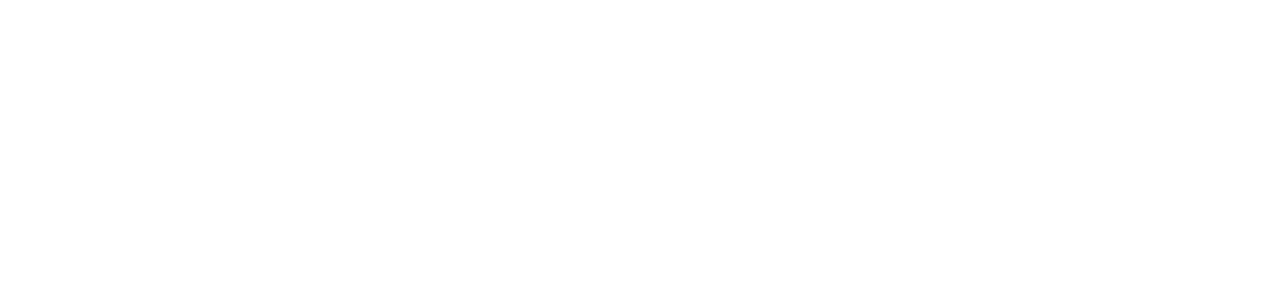
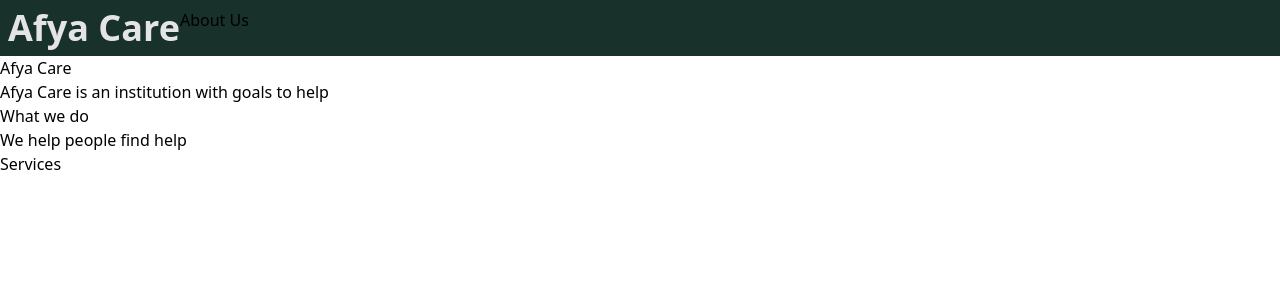
Before and after one commit to Ianmwia/react-capstone-med, a React (Vite) app: page /about in a window 1280 px wide. Shown: the top 300 px of the page. Built offline with nearby package versions, Linux system fonts and the light colour scheme.

Commit message:
creating the navigation and landing and about page

```diff
--- /dev/null
+++ b/components/Footer.jsx
@@ -0,0 +1,7 @@
+export default function Footer(){
+    return(
+        <footer>
+            <p>&copy; 2025 Afya Care</p>
+        </footer>
+    )
+}
--- /dev/null
+++ b/components/Navbar.jsx
@@ -0,0 +1,15 @@
+import { Link } from 'react-router-dom'
+export default function Navbar(){
+    return(
+        <>
+        <nav className='flex bg-[#18312b] p-2'>
+            <div>
+                <Link to='/'>
+                <h1 className='text-4xl font-bold text-zinc-200'>Afya Care</h1>
+                </Link>
+            </div>
+            <Link to='/about'>About Us</Link>
+        </nav>
+        </>
+    )
+}
--- /dev/null
+++ b/pages/About.jsx
@@ -0,0 +1,21 @@
+import Navbar from '../components/Navbar'
+export default function About(){
+    return(
+        <>
+        <Navbar/>
+        <div>
+            <div>
+                <h1>Afya Care</h1>
+            </div>
+            <div>
+                <p>Afya Care is an institution with goals to help </p>
+            </div>
+            <div>
+                <h3>What we do</h3>
+                <p>We help people find help</p>
+            </div>
+            <div>Services</div>
+        </div>
+        </>
+    )
+}
--- /dev/null
+++ b/pages/LandingPage.jsx
@@ -0,0 +1,13 @@
+import Navbar from '../components/Navbar'
+export default function LandingPage(){
+    return(
+        <>
+        <Navbar/>
+        <div>
+            <h2>Afya Care, Your trusted partner in healthcare and mental health</h2>
+            <button>Find Healthcare </button>
+            <button>Get mental Suppport </button>
+        </div>
+        </>
+    )
+}
--- a/src/App.jsx
+++ b/src/App.jsx
@@ -1,11 +1,17 @@
+import { BrowserRouter, Routes, Route } from 'react-router-dom'
+import About from '../pages/About'
+import LandingPage from '../pages/LandingPage'
 import './App.css'
 
 function App() {
 
   return (
-    <>
-
-    </>
+    <BrowserRouter>
+     <Routes>
+      <Route path='/' element={<LandingPage/>} />
+      <Route path='/about' element={<About/>} />
+     </Routes>
+    </BrowserRouter>
   )
 }
 
```
